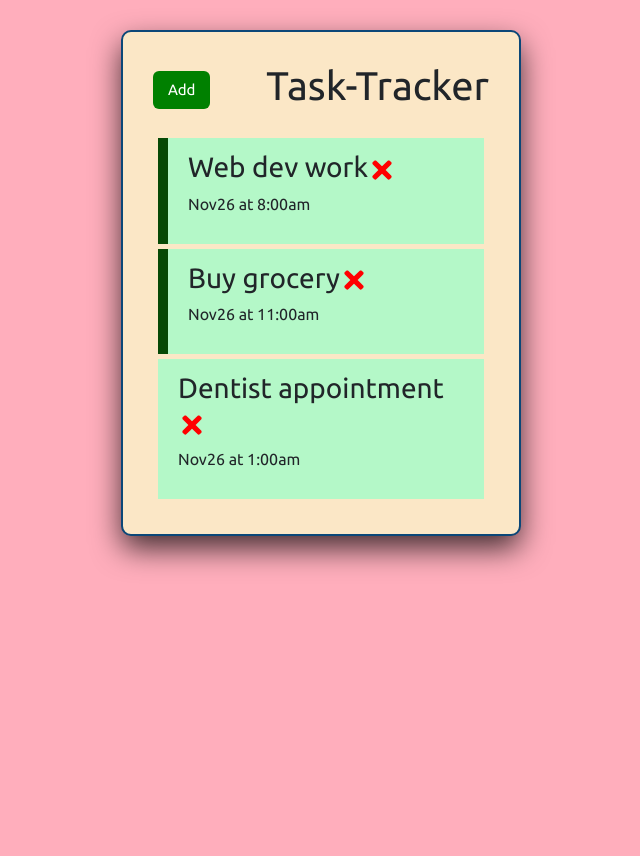
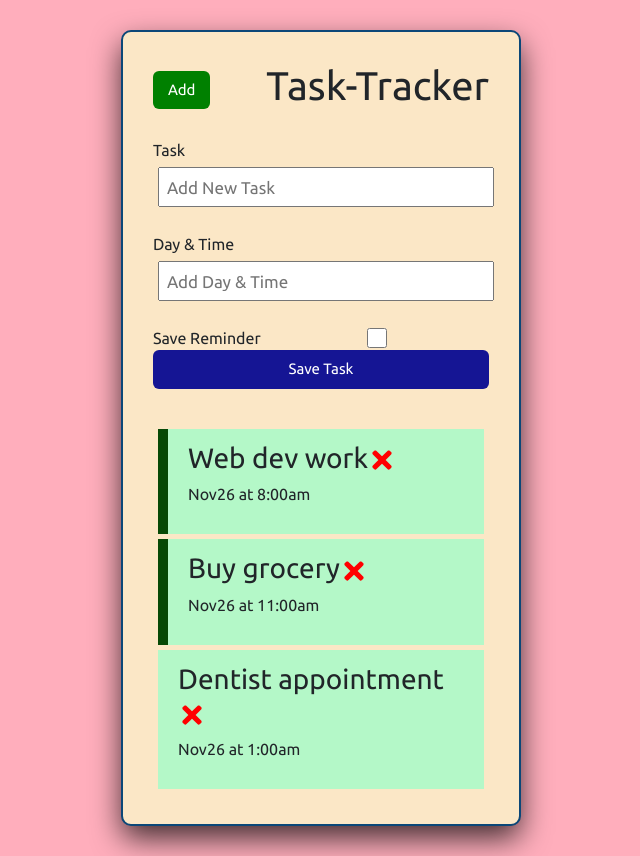
Before and after one commit to WD16-KodeGo-Batch/React-To-DoTracker, a React (Create React App) app: page / in a window 1280 px wide. Shown: the whole page, without its empty margins (319-959 px from the left). Before the commit the page ends 800 px from the top, so only its background shows below. Built offline with nearby package versions, Linux system fonts and the light colour scheme.

Commit message:
add AddTask component

```diff
--- a/src/App.js
+++ b/src/App.js
@@ -4,6 +4,7 @@ import React, {useState} from 'react'
 //import {useState} from 'react'
 import Header from './components/Header';
 import Tasks from './components/Tasks'
+import AddTask from './components/AddTask'
 
 const App = () => {
 
@@ -47,6 +48,7 @@ const toggleActive = (id) => {
   return (
     <div className='container'>
       <Header />
+      <AddTask />
       {tasks.length > 0 ? <Tasks tasks={tasks} onDelete={deleteTask} onToggle={toggleActive}/> : 'No tasks to accomplish'}
       {/* <h1 style={{textAlign:'center'}}>HELLO WORLD! This is my first REACT APP</h1> */}
     </div>
--- /dev/null
+++ b/src/components/AddTask.js
@@ -0,0 +1,25 @@
+import React from 'react'
+
+const AddTask = () => {
+  return (
+    <form className='form form--add'>
+        <div className='form__controller'>
+            <label className='form__label'>Task</label>
+            <input className='form__input' type='text' placeholder='Add New Task' />
+        </div>
+        <div className='form__controller'>
+            <label className='form__label'>Day & Time</label>
+            <input className='form__input' type='text' placeholder='Add Day & Time' />
+        </div>
+        <div className='form__controller--check'>
+            <label className='form__label--check'>Save Reminder</label>
+            <input className='form__input--check' type='checkbox' />
+        </div>
+        <input className='btn btn--block' type='submit' value='Save Task' />
+
+
+    </form>
+  )
+}
+
+export default AddTask
--- a/src/index.css
+++ b/src/index.css
@@ -77,3 +77,38 @@ body{
 .task.activeReminder{
   border-left: 10px solid rgb(6,73,6);
 }
+
+.form--add{
+  margin-bottom: 40px;
+}
+
+.form__controller{
+  margin: 20px 0;
+}
+
+.form__label{
+  display: block;
+}
+
+.form__input{
+  width: 100%;
+  height: 40px;
+  margin: 5px;
+  padding: 3px 7px;
+  font-size: 17px;
+}
+
+.form__controller--check{
+  display: flex;
+  align-items: center;
+  justify-content: space-between;
+}
+
+.form__label--check{
+  flex:1;
+}
+
+.form__input--check{
+  flex:2;
+  height: 20px;
+}
```
